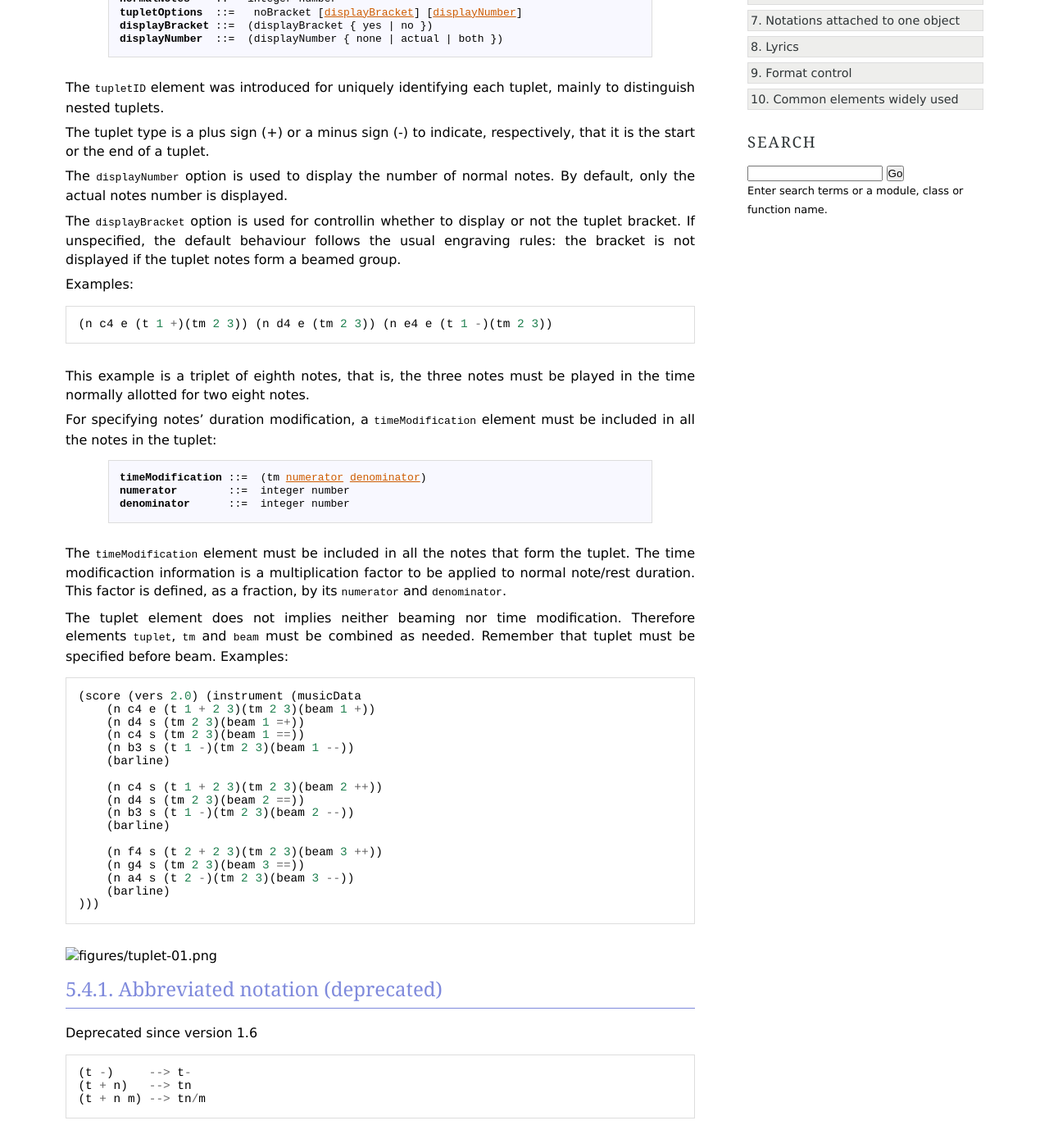
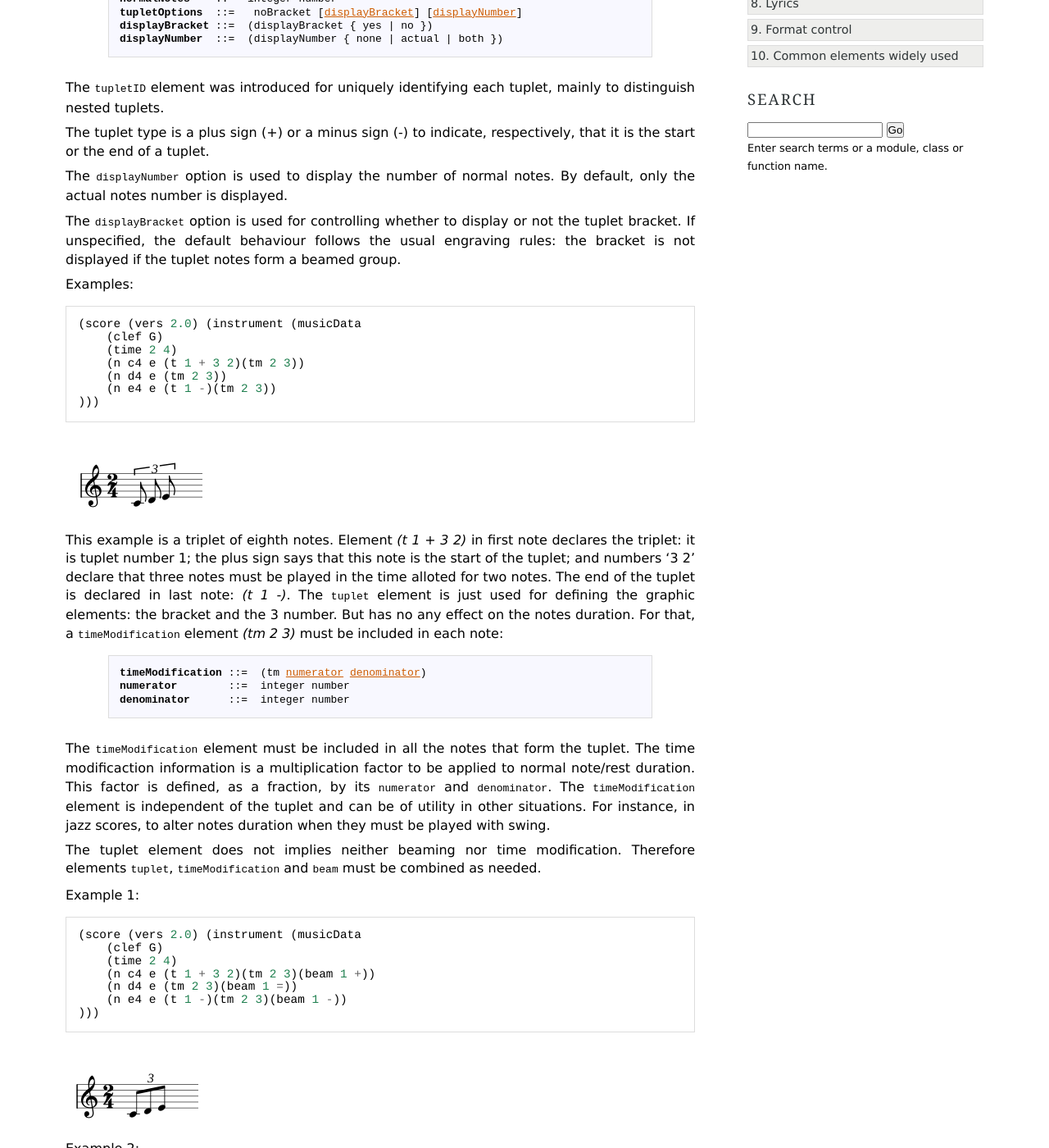
Before and after one commit to lenmus/ldp, a Sphinx documentation site: the page built from source/relobjs/tuplets.txt, in a window 1280 px wide and 1400 px high, scrolled down 524 px. Shown: the whole window at 82% size. Built offline with Sphinx 7.4.7, drawn with Linux system fonts in a browser that asks for light colours; some of the changed text lies outside the part shown.

Commit message:
Finish tuplets documentation

```diff
--- a/source/music-data/note-rest.txt
+++ b/source/music-data/note-rest.txt
@@ -9,9 +9,9 @@
 .. rst-class:: bnf-rule
 .. productionlist:: *
     note:  (n `pitch` `duration` [`abbreviatedElements`*] [`noteOptions`*]
-        :     [`noterestOptions`*] [`staffObjOptions`*] [`attachments`*])
+        :     [`noterestOptions`*] [`staffObjOptions`*] [`attachment`*])
     rest:  (r `duration` [`abbreviatedElements`*] [`noterestOptions`*]
-        :     [`staffObjOptions`*] [`attachments`*])
+        :     [`staffObjOptions`*] [`attachment`*])
     abbreviatedElements : abbreviated elements 'tie' (l), 'beam' (g), 'staffNumber' (p),
                         : 'tuplet' (t) and 'voice' (v)
     noteOptions:  { `tie` | `stem` | `slur` | `lyric` }
--- a/source/relobjs/tuplets.txt
+++ b/source/relobjs/tuplets.txt
@@ -34,16 +34,24 @@
 
 The :token:`displayNumber` option is used to display the number of normal notes. By default, only the actual notes number is displayed.
 
-The :token:`displayBracket` option is used for controllin whether to display or not the tuplet bracket. If unspecified, the default behaviour follows the usual engraving rules: the bracket is not displayed if the tuplet notes form a beamed group.
+The :token:`displayBracket` option is used for controlling whether to display or not the tuplet bracket. If unspecified, the default behaviour follows the usual engraving rules: the bracket is not displayed if the tuplet notes form a beamed group.
 
 Examples::
 
-    (n c4 e (t 1 +)(tm 2 3)) (n d4 e (tm 2 3)) (n e4 e (t 1 -)(tm 2 3))
+    (score (vers 2.0) (instrument (musicData
+        (clef G)
+        (time 2 4)
+        (n c4 e (t 1 + 3 2)(tm 2 3))
+        (n d4 e (tm 2 3))
+        (n e4 e (t 1 -)(tm 2 3))
+    )))
 
-This example is a triplet of eighth notes, that is, the three notes must be played
-in the time normally allotted for two eight notes.
+.. image:: ../figures/tuplet-01.png
 
-For specifying notes' duration modification, a :token:`timeModification` element must be included in all the notes in the tuplet:
+This example is a triplet of eighth notes. Element `(t 1 + 3 2)` in first note
+declares the triplet: it is tuplet number 1; the plus sign says that this note is the start of the tuplet; and
+numbers '3 2' declare that three notes must be played in the time alloted for two notes. The end of the tuplet
+is declared in last note: `(t 1 -)`. The :token:`tuplet` element is just used for defining the graphic elements: the bracket and the 3 number. But has no any effect on the notes duration. For that, a :token:`timeModification` element `(tm 2 3)` must be included in each note:
 
 .. rst-class:: bnf-rule
 .. productionlist:: *
@@ -51,37 +59,38 @@
     numerator : integer number
     denominator : integer number
 
-The :token:`timeModification` element must be included in all the notes that form the tuplet. The time modificaction information is a multiplication factor to be applied to normal note/rest duration. This factor is defined, as a fraction, by its :token:`numerator` and :token:`denominator`.
+The :token:`timeModification` element must be included in all the notes that form the tuplet. The time modificaction information is a multiplication factor to be applied to normal note/rest duration. This factor is defined, as a fraction, by its :token:`numerator` and :token:`denominator`. The :token:`timeModification` element is independent of the tuplet and can be of utility in other situations. For instance, in jazz scores, to alter notes duration when they must be played with swing.
 
-The tuplet element does not implies neither beaming nor time modification. Therefore elements :token:`tuplet`, :token:`tm` and :token:`beam` must be combined as needed. Remember that tuplet must be specified before beam. Examples::
+The tuplet element does not implies neither beaming nor time modification. Therefore elements :token:`tuplet`, :token:`timeModification` and :token:`beam` must be combined as needed.
+
+Example 1::
 
     (score (vers 2.0) (instrument (musicData
-        (n c4 e (t 1 + 2 3)(tm 2 3)(beam 1 +))
-        (n d4 s (tm 2 3)(beam 1 =+))
-        (n c4 s (tm 2 3)(beam 1 ==))
-        (n b3 s (t 1 -)(tm 2 3)(beam 1 --))
-        (barline)
+        (clef G)
+        (time 2 4)
+        (n c4 e (t 1 + 3 2)(tm 2 3)(beam 1 +))
+        (n d4 e (tm 2 3)(beam 1 =))
+        (n e4 e (t 1 -)(tm 2 3)(beam 1 -))
+    )))
 
-        (n c4 s (t 1 + 2 3)(tm 2 3)(beam 2 ++))
-        (n d4 s (tm 2 3)(beam 2 ==))
-        (n b3 s (t 1 -)(tm 2 3)(beam 2 --))
-        (barline)
+.. image:: ../figures/tuplet-02.png
 
-        (n f4 s (t 2 + 2 3)(tm 2 3)(beam 3 ++))
-        (n g4 s (tm 2 3)(beam 3 ==))
-        (n a4 s (t 2 -)(tm 2 3)(beam 3 --))
+Example 2::
+
+    (score (vers 2.0) (instrument (musicData
+        (clef G)
+        (key A)
+        (time 6 8)
+        (n f5 q. (tie 1 start))
+        (n f5 s (tie 1 stop)(tm 6 7)(t + 7 6)(beam 1 ++))
+        (n e5 s (tm 6 7)(beam 1 ==))
+        (n +d5 s (tm 6 7)(beam 1 ==))
+        (n e5 s (tm 6 7)(beam 1 ==))
+        (n +e5 s (tm 6 7)(beam 1 ==))
+        (n g5 s (tm 6 7)(beam 1 ==))
+        (n f5 s (tm 6 7)(t -)(beam 1 --))
         (barline)
     )))
 
-.. image:: ../figures/tuplet-01.png
 
-
-
-Abbreviated notation (deprecated)
-.......................................
-
-Deprecated since version 1.6 ::
-
-     (t -)     --> t-
-     (t + n)   --> tn
-     (t + n m) --> tn/m
+.. image:: ../figures/tuplet-03.png
```
Also changed, not shown: source/figures/tuplet-01.png (added), source/figures/tuplet-02.png (added), source/figures/tuplet-03.png (added), 3 other files.
